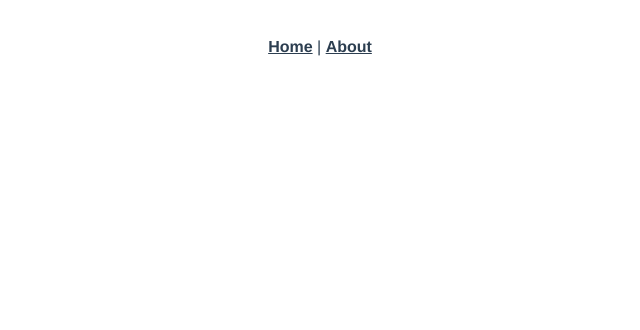
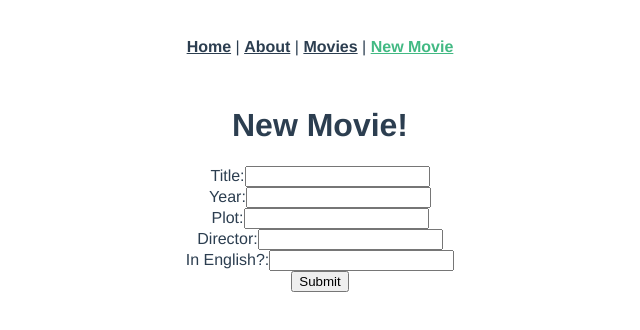
Before and after one commit to ianrboyle/movie-app-frontend, a Vue app: page /movies/new in a window 1280 px wide. Shown: the top 330 px of the page, without its empty margins (320-960 px from the left). Built offline with nearby package versions, Linux system fonts and the light colour scheme.

Commit message:
initial commit. also adds moviesindex and moviesnew routes

```diff
--- a/package.json
+++ b/package.json
@@ -8,6 +8,7 @@
     "lint": "vue-cli-service lint"
   },
   "dependencies": {
+    "axios": "^0.24.0",
     "core-js": "^3.6.5",
     "vue": "^2.6.11",
     "vue-router": "^3.2.0"
--- a/src/App.vue
+++ b/src/App.vue
@@ -4,6 +4,10 @@
       <router-link to="/">Home</router-link>
       |
       <router-link to="/about">About</router-link>
+      |
+      <router-link to="/movies">Movies</router-link>
+      |
+      <router-link to="/movies/new">New Movie</router-link>
     </div>
     <router-view />
   </div>
--- a/src/router/index.js
+++ b/src/router/index.js
@@ -1,6 +1,8 @@
 import Vue from "vue";
 import VueRouter from "vue-router";
 import Home from "../views/Home.vue";
+import MoviesIndex from "../views/MoviesIndex.vue";
+import MoviesNew from "../views/MoviesNew.vue";
 
 Vue.use(VueRouter);
 
@@ -18,6 +20,8 @@
     // which is lazy-loaded when the route is visited.
     component: () => import(/* webpackChunkName: "about" */ "../views/About.vue"),
   },
+  { path: "/movies", name: "MoviesIndex", component: MoviesIndex },
+  { path: "/movies/new", name: "MoviesNew", component: MoviesNew },
 ];
 
 const router = new VueRouter({
--- a/src/views/Home.vue
+++ b/src/views/Home.vue
@@ -1,18 +1,18 @@
 <template>
   <div class="home">
     <img alt="Vue logo" src="../assets/logo.png" />
-    <HelloWorld msg="Welcome to Your Vue.js App" />
+    <p>{{ message }}</p>
   </div>
 </template>
 
 <script>
 // @ is an alias to /src
-import HelloWorld from "@/components/HelloWorld.vue";
 
 export default {
-  name: "Home",
-  components: {
-    HelloWorld,
+  data: function () {
+    return {
+      message: "Welcome to my movie app.",
+    };
   },
 };
 </script>
--- /dev/null
+++ b/src/views/MoviesIndex.vue
@@ -0,0 +1,27 @@
+<template>
+  <div class="movies-index">
+    <p>{{ message }}</p>
+    <div v-for="movie in movies" :key="movie.id">
+      <p>{{ movie.title }}</p>
+    </div>
+  </div>
+</template>
+
+<script>
+// @ is an alias to /src
+import axios from "axios";
+export default {
+  data: function () {
+    return {
+      message: "Welcome to my movie app.",
+      movies: [],
+    };
+  },
+  created: function () {
+    axios.get("http://localhost:3000/movies").then((response) => {
+      this.movies = response.data;
+      console.log("Movies:", response.data);
+    });
+  },
+};
+</script>
--- /dev/null
+++ b/src/views/MoviesNew.vue
@@ -0,0 +1,56 @@
+<template>
+  <div class="movies-new">
+    <form v-on:submit.prevent="createMovie()">
+      <h1>New Movie!</h1>
+      <ul>
+        <li v-for="error in errors" v-bind:key="error">{{ error }}</li>
+      </ul>
+      <div>
+        <label>Title:</label>
+        <input type="text" v-model="newMovieParams.title" />
+      </div>
+      <div>
+        <label>Year:</label>
+        <input type="text" v-model="newMovieParams.year" />
+      </div>
+      <div>
+        <label>Plot:</label>
+        <input type="text" v-model="newMovieParams.plot" />
+      </div>
+      <div>
+        <label>Director:</label>
+        <input type="text" v-model="newMovieParams.director" />
+      </div>
+      <div>
+        <label>In English?:</label>
+        <input type="text" v-model="newMovieParams.english" />
+      </div>
+      <input type="submit" value="Submit" />
+    </form>
+  </div>
+</template>
+
+<script>
+// @ is an alias to /src
+import axios from "axios";
+export default {
+  data: function () {
+    return {
+      message: "Create a new movie!",
+      newMovieParams: {},
+      errors: {},
+    };
+  },
+  methods: {
+    createMovie: function () {
+      axios
+        .post("http://localhost:3000/movies", this.newMovieParams)
+        .then(() => {
+          this.$router.push("/movies");
+          console.log("Success!");
+        })
+        .catch((error) => console.log(error.response));
+    },
+  },
+};
+</script>
```
Also changed, not shown: 1 other file (tests, documents, lock files or other folders).
